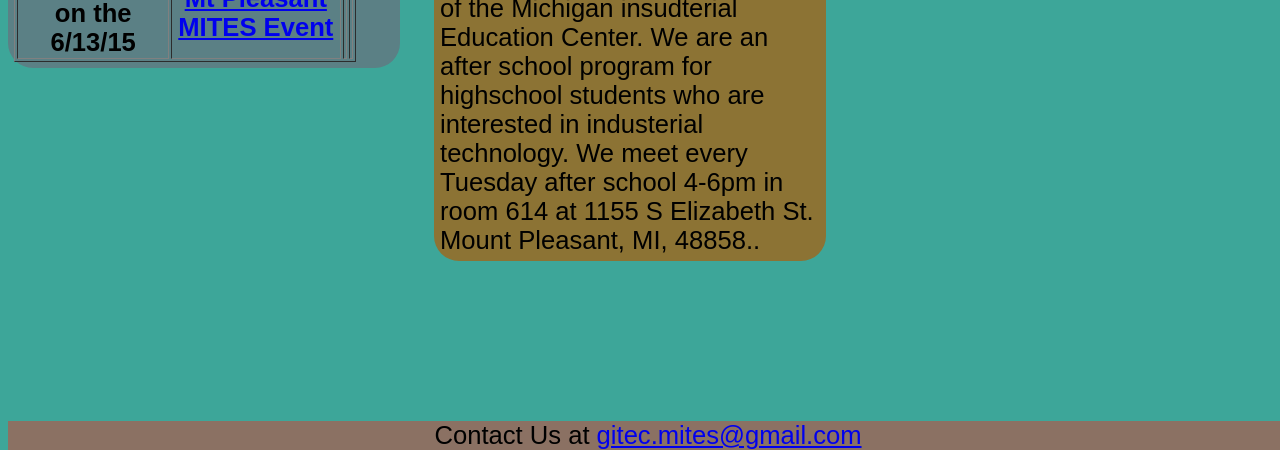
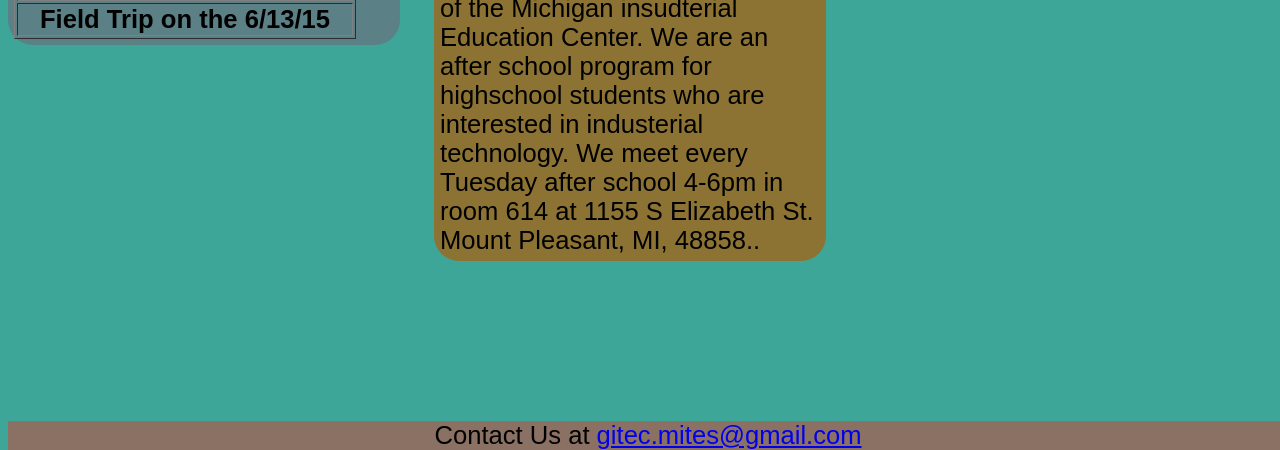
Before and after one commit to TimAlber/Nest-Website, a plain HTML site: page index.html in a window 1280 px wide. Shown: the part 350-800 px from the top of the page. Drawn offline with nearby package versions, Linux system fonts and the light colour scheme.

Commit message:
Update index.html

```diff
--- a/index.html
+++ b/index.html
@@ -30,10 +30,10 @@
 	<table border="1" style="width:90%">
 	  <caption>Upcoming Events</caption>
 	  <tr>
-	    <th>Field Trip on the 6/13/15</th>
 	    <th><a href="mites-event.html">Mt Pleasant MITES Event</a></th>
-	    <th></th>
-	    <th></th>
+	  </tr>
+	  <tr>
+	  <th>Field Trip on the 6/13/15</th>
 	  </tr>
 	</table>
 	</div>
```
